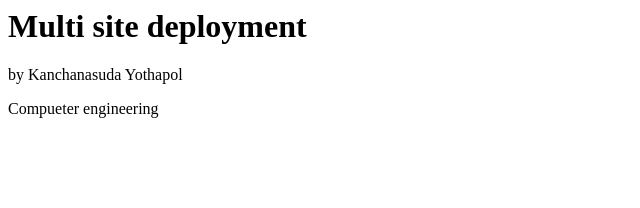
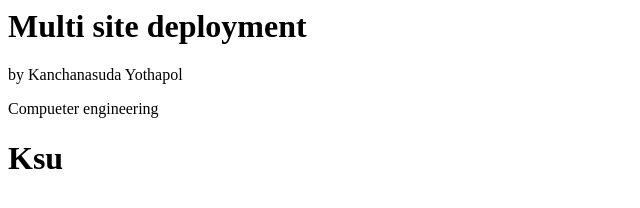
Before and after one commit to kanchanasudayo-eng/simple-deploy, a plain HTML site: page index.html in a window 1280 px wide. Shown: the whole page, without its empty margins (0-640 px from the left). Drawn offline with Linux system fonts and the light colour scheme.

Commit message:
add ksu่

```diff
--- a/index.html
+++ b/index.html
@@ -1,3 +1,4 @@
 <h1> Multi site deployment</h1>
 <p> by Kanchanasuda Yothapol </p>
 Compueter engineering
+<h1> Ksu </h1>
```
